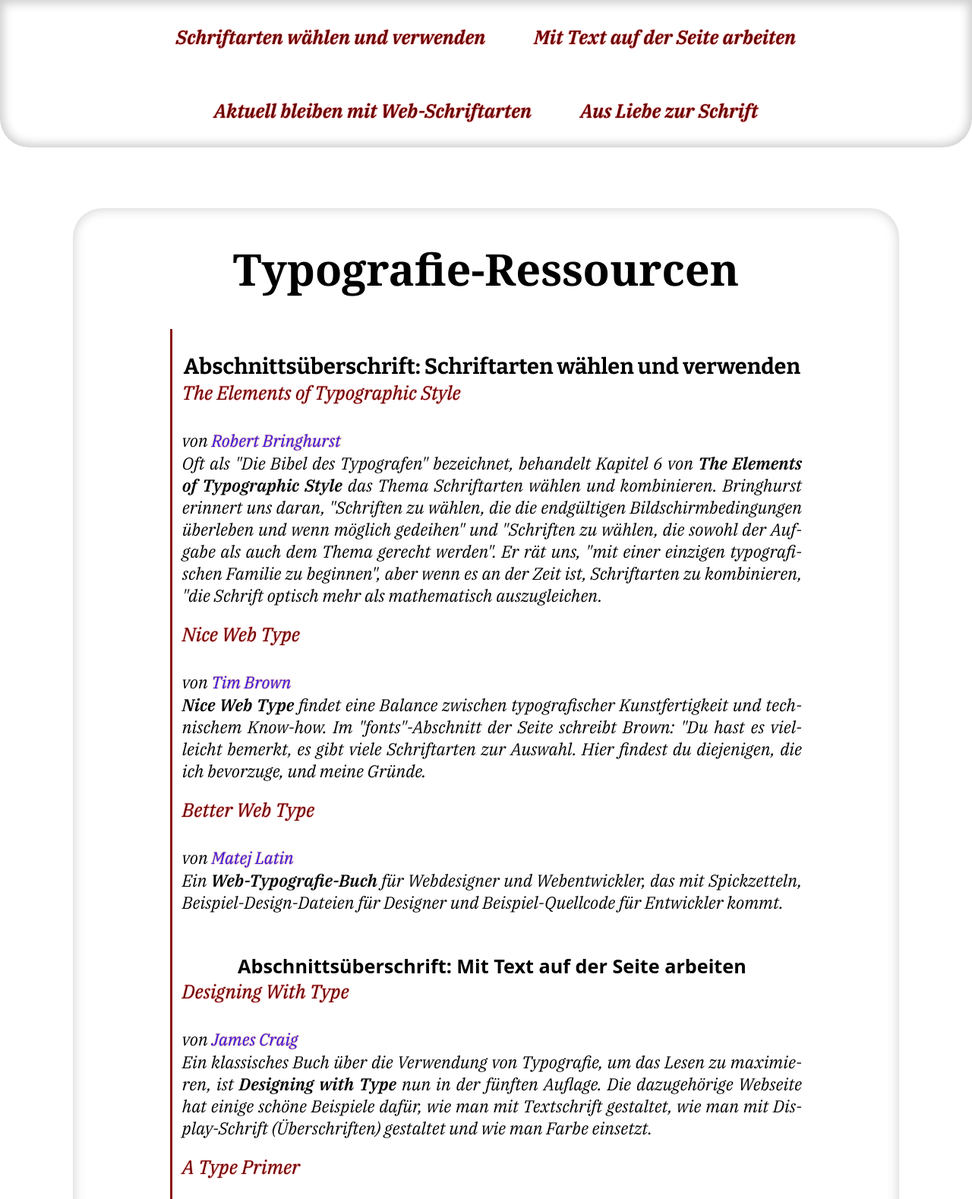
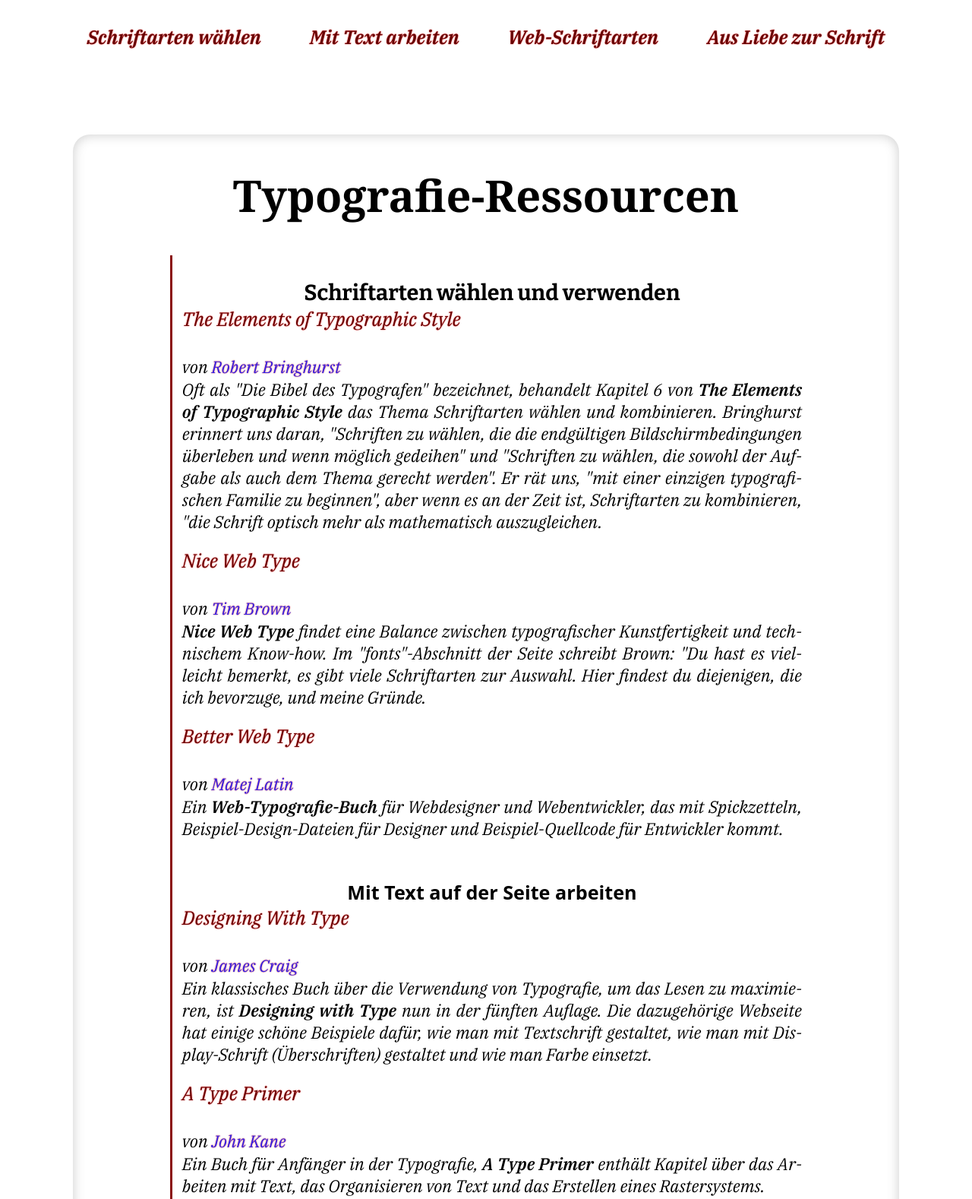
Before and after one commit to enbt0909/typography, a plain HTML site: page index.html in a window 1280 px wide. Shown: the top 1578 px of the page at 76% size. Drawn offline with nearby package versions, Linux system fonts and the light colour scheme.

Commit message:
header optimirung

```diff
--- a/index.html
+++ b/index.html
@@ -14,13 +14,13 @@
       <nav>
         <ul>
           <li>
-            <a href="#schriftarten">Schriftarten wählen und verwenden</a>
+            <a href="#schriftarten">Schriftarten wählen</a>
           </li>
           <li>
-            <a href="#mitText">Mit Text auf der Seite arbeiten</a>
+            <a href="#mitText">Mit Text arbeiten</a>
           </li>
           <li>
-            <a href="#webSchriftarten">Aktuell bleiben mit Web-Schriftarten</a>
+            <a href="#webSchriftarten">Web-Schriftarten</a>
           </li>
           <li>
             <a href="#ausLiebe">Aus Liebe zur Schrift</a>
@@ -33,7 +33,7 @@
       <section>
         <article>
           <h2 id="schriftarten">
-            Abschnittsüberschrift: Schriftarten wählen und verwenden
+            Schriftarten wählen und verwenden
           </h2>
           <a
             href="https://en.wikipedia.org/wiki/The_Elements_of_Typographic_Style"
@@ -121,7 +121,7 @@
         </article>
         <article>
           <h3 id="mitText">
-            Abschnittsüberschrift: Mit Text auf der Seite arbeiten
+            Mit Text auf der Seite arbeiten
           </h3>
           <a
             href="https://www.amazon.com/Designing-Type-5th-Essential-Typography/dp/0823014134"
@@ -189,7 +189,7 @@
         </article>
         <article>
           <h3 id="webSchriftarten">
-            Abschnittsüberschrift: Aktuell bleiben mit Web-Schriftarten
+            Aktuell bleiben mit Web-Schriftarten
           </h3>
           <a href="https://alistapart.com/">A List Apart Magazine</a>
           <p>von verschiedenen Autoren</p>
@@ -203,7 +203,7 @@
           </p>
         </article>
         <article>
-          <h3 id="ausLiebe">Abschnittsüberschrift: Aus Liebe zur Schrift</h3>
+          <h3 id="ausLiebe">Aus Liebe zur Schrift</h3>
           <a
             href="https://en.wikipedia.org/wiki/The_Elements_of_Typographic_Style"
             >The Elements of Typographic Style</a
--- a/styles.css
+++ b/styles.css
@@ -85,8 +85,6 @@ nav {
     display: flex;
     justify-content: center;
     align-items: center;
-    box-shadow: inset 0 0 1rem var(--shadow-color-inset), .1rem -.1rem 1rem var(--shadow-color), -.1rem .1rem 1rem var(--shadow-color);
-    border-radius: 0 0 2.4rem 2.4rem;
 }
 
 nav ul {
@@ -269,6 +267,8 @@ footer {
     align-items: center;
     background-color: var(--grey);
     height: 5rem;
+    box-shadow: inset 0 0 1rem var(--shadow-color-inset), -.1rem .1rem 1rem var(--shadow-color), .1rem -.1rem 1rem var(--shadow-color);
+    border-radius: 0 0 2.4rem 2.4rem;
 }
 
 footer img {
@@ -284,10 +284,10 @@ footer a:active {
     background-color: var(--white);
 }
 
-@media (min-width: 32rem) {
+@media (min-width: 320px) {
     main {
         width: 95%;
-        border-radius: 2.4rem;
+        border-radius: 1.4rem 1.4rem 1.4rem 0;
     }
     body {
         font-size: 1.4rem;
```
